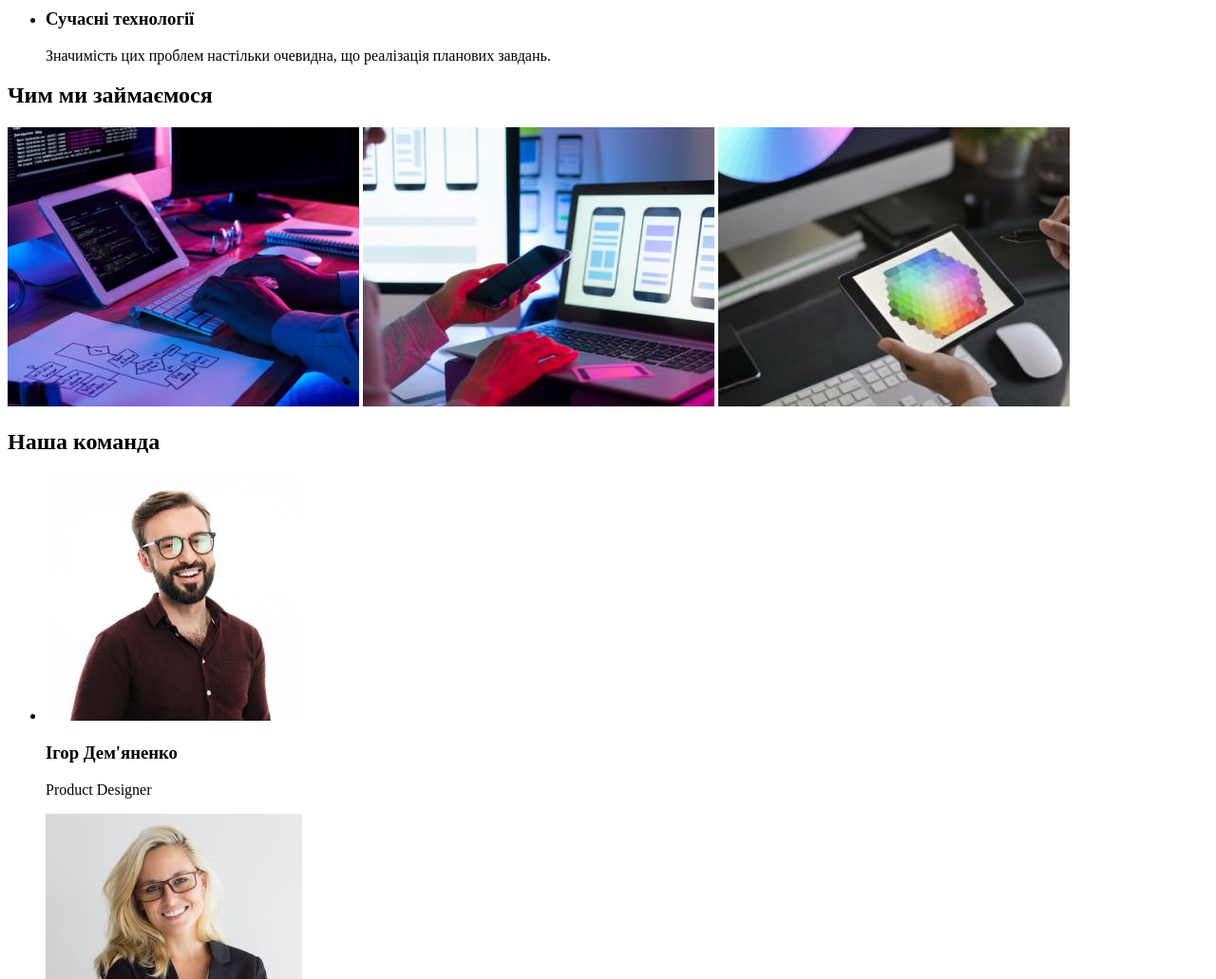
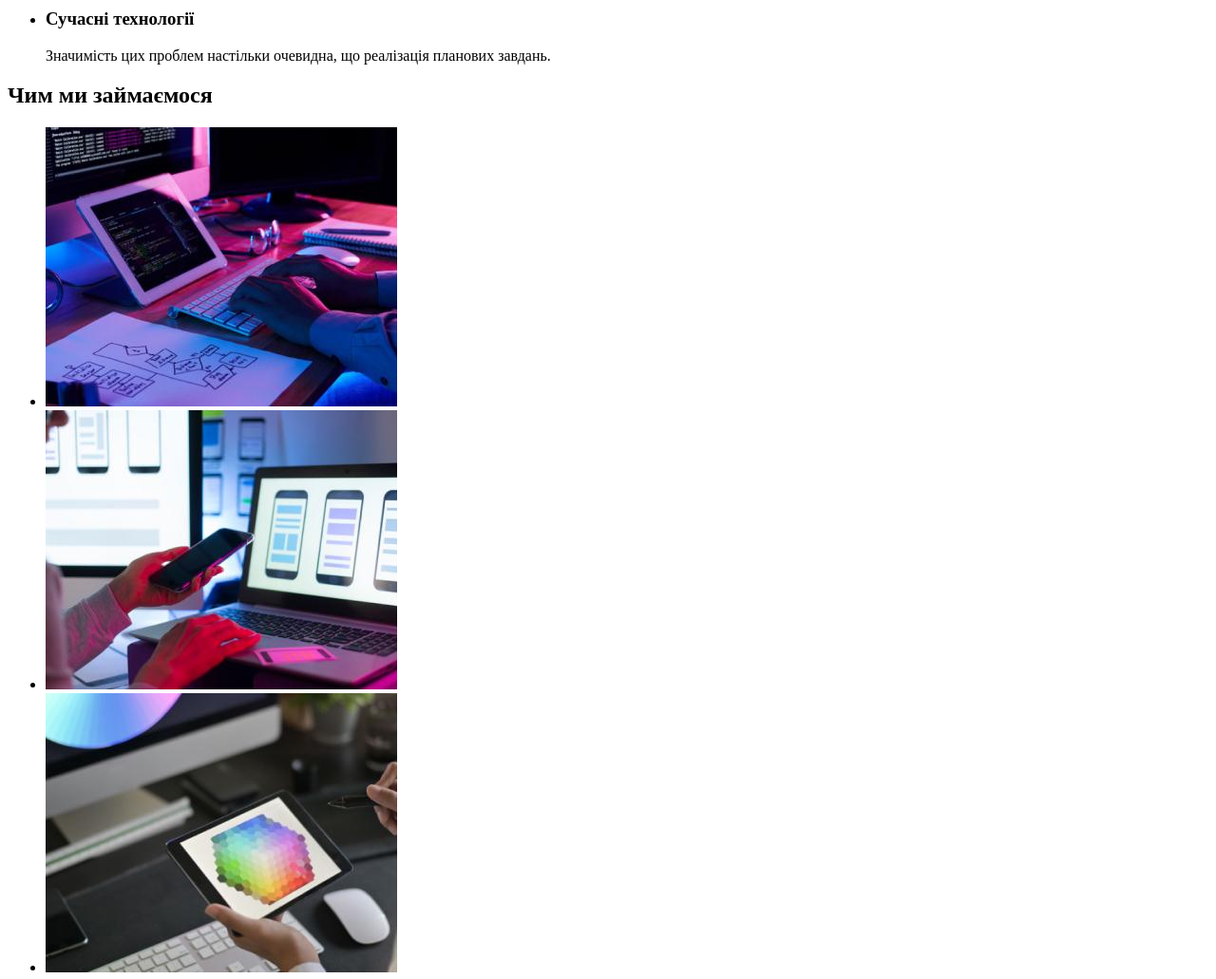
Before and after one commit to kirhal/goit-markup-hw-01, a plain HTML site: page index.html in a window 1280 px wide. Shown: the part 460-1491 px from the top of the page at 95% size. Drawn offline with Linux system fonts and the light colour scheme.

Commit message:
made 2 changes
1) in 2-nd section: wrapped 3 images into Unordered List
2) in footer: changed paragraph tags to link tags

```diff
--- a/index.html
+++ b/index.html
@@ -47,13 +47,29 @@
       </section>
       <section>
         <h2>Чим ми займаємося</h2>
-        <img src="./images/desktop.jpg" alt="Чоловічі кисті друкують на клавіатурі" width="370" />
-        <img src="./images/mobile.jpg" alt="Жіносі руки тримають мобільний телефон" width="370" />
-        <img
-          src="./images/tablet.jpg"
-          alt="Жіночі руки тримабть планшет і працюють графічною ручкою по ньому"
-          width="370"
-        />
+        <ul>
+          <li>
+            <img
+              src="./images/desktop.jpg"
+              alt="Чоловічі кисті друкують на клавіатурі"
+              width="370"
+            />
+          </li>
+          <li>
+            <img
+              src="./images/mobile.jpg"
+              alt="Жіносі руки тримають мобільний телефон"
+              width="370"
+            />
+          </li>
+          <li>
+            <img
+              src="./images/tablet.jpg"
+              alt="Жіночі руки тримабть планшет і працюють графічною ручкою по ньому"
+              width="370"
+            />
+          </li>
+        </ul>
       </section>
       <section>
         <h2>Наша команда</h2>
@@ -96,8 +112,8 @@
     <footer>
       <a href="./index.html" lang="en"><span>Web</span>Studio</a>
       <address>м. Київ, пр-т Лесі Українки, 26</address>
-      <p lang="en">info@devstudio.com</p>
-      <p>+38 096 111 11 11</p>
+      <a href="mailto:info@devstudio.com">info@devstudio.com</a>
+      <a href="tel:+380961111111">+38 096 111 11 11</a>
     </footer>
   </body>
 </html>
```
